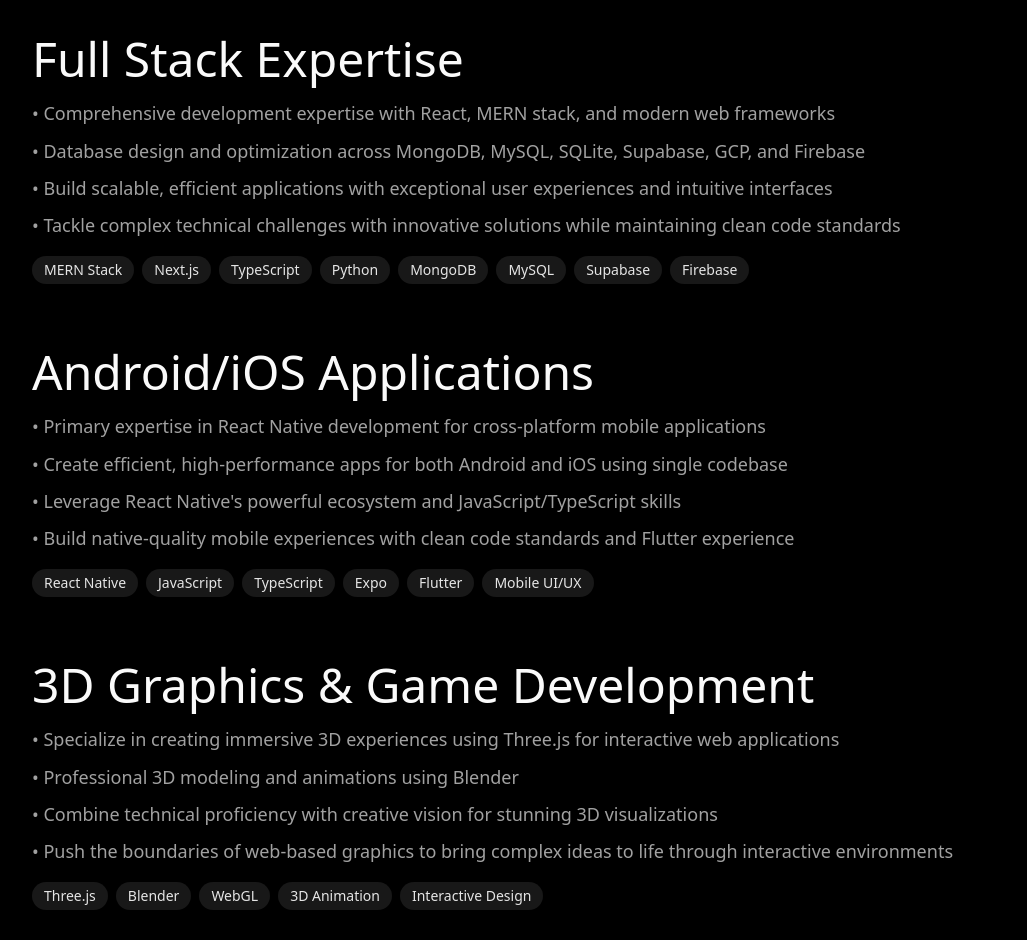
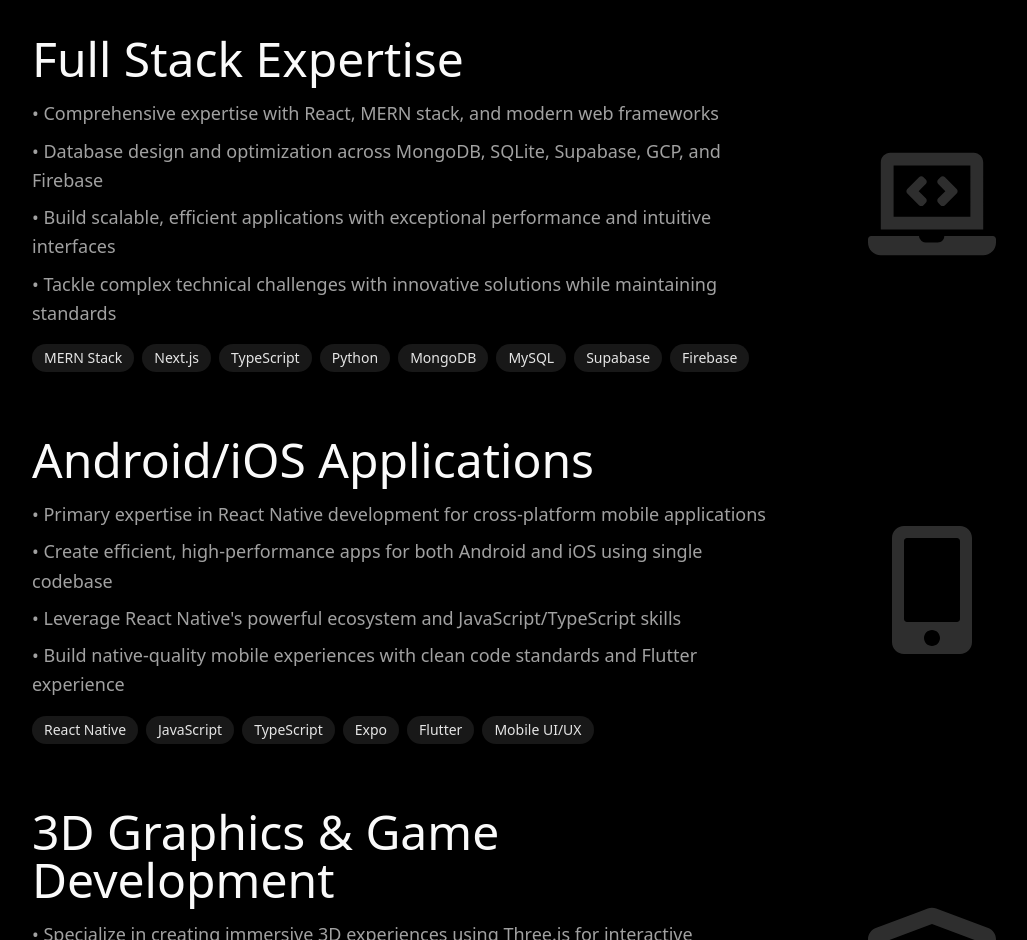
Before and after one commit to NafisRayan/NafisRayan-Portfolio, a Next.js app: page / in a window 1280 px wide. Shown: the part 11060-12000 px from the top of the page, without its empty margins (96-1123 px from the left). Built offline with nearby package versions, Linux system fonts and the light colour scheme.

Commit message:
feat: add react-icons dependency and integrate icons in SkillsSection for enhanced visual appeal

```diff
--- a/package.json
+++ b/package.json
@@ -22,6 +22,7 @@
     "next-themes": "^0.4.6",
     "react": "^19.0.0",
     "react-dom": "^19.0.0",
+    "react-icons": "^5.5.0",
     "resend": "^4.5.1",
     "tailwind-merge": "^3.3.0"
   },
--- a/src/components/skills-section.tsx
+++ b/src/components/skills-section.tsx
@@ -1,6 +1,7 @@
 "use client"
 
 import React from "react"
+import { FaLaptopCode, FaMobileAlt, FaCube, FaBrain } from "react-icons/fa"
 
 export function SkillsSection() {
   return (
@@ -17,16 +18,17 @@
 
         <div className="space-y-12 sm:space-y-16">
           {/* Full Stack Development */}
-          <div className="space-y-3 sm:space-y-4">
+          <div className="flex flex-col md:flex-row items-center justify-between space-y-8 md:space-y-0 md:space-x-8">
+            <div className="space-y-3 sm:space-y-4 md:w-3/4">
               <h2 className="text-xl sm:text-2xl md:text-3xl lg:text-4xl xl:text-5xl font-light text-foreground">
                 Full Stack Expertise
               </h2>
               <div className="space-y-3 sm:space-y-4">
                 <ul className="text-sm sm:text-base lg:text-lg text-muted-foreground leading-relaxed space-y-2">
-                <li>• Comprehensive development expertise with React, MERN stack, and modern web frameworks</li>
-                <li>• Database design and optimization across MongoDB, MySQL, SQLite, Supabase, GCP, and Firebase</li>
-                <li>• Build scalable, efficient applications with exceptional user experiences and intuitive interfaces</li>
-                <li>• Tackle complex technical challenges with innovative solutions while maintaining clean code standards</li>
+                  <li>• Comprehensive expertise with React, MERN stack, and modern web frameworks</li>
+                  <li>• Database design and optimization across MongoDB, SQLite, Supabase, GCP, and Firebase</li>
+                  <li>• Build scalable, efficient applications with exceptional performance and intuitive interfaces</li>
+                  <li>• Tackle complex technical challenges with innovative solutions while maintaining standards</li>
                 </ul>
                 <div className="flex flex-wrap gap-1.5 sm:gap-2">
                   <span className="text-xs sm:text-sm text-primary px-2 sm:px-3 py-1 rounded-full bg-primary/10 inline-block">MERN Stack</span>
@@ -40,9 +42,14 @@
                 </div>
               </div>
             </div>
+            <div className="flex items-center justify-center md:w-1/4">
+              <FaLaptopCode className="text-primary text-7xl sm:text-8xl md:text-9xl opacity-20" />
+            </div>
+          </div>
 
           {/* Mobile Development */}
-          <div className="space-y-3 sm:space-y-4">
+          <div className="flex flex-col md:flex-row items-center justify-between space-y-8 md:space-y-0 md:space-x-8">
+            <div className="space-y-3 sm:space-y-4 md:w-3/4">
               <h2 className="text-xl sm:text-2xl md:text-3xl lg:text-4xl xl:text-5xl font-light text-foreground">
                 Android/iOS Applications
               </h2>
@@ -50,7 +57,7 @@
                 <ul className="text-sm sm:text-base lg:text-lg text-muted-foreground leading-relaxed space-y-2">
                   <li>• Primary expertise in React Native development for cross-platform mobile applications</li>
                   <li>• Create efficient, high-performance apps for both Android and iOS using single codebase</li>
-                <li>• Leverage React Native&apos;s powerful ecosystem and JavaScript/TypeScript skills</li>
+                  <li>• Leverage React Native&#39;s powerful ecosystem and JavaScript/TypeScript skills</li>
                   <li>• Build native-quality mobile experiences with clean code standards and Flutter experience</li>
                 </ul>
                 <div className="flex flex-wrap gap-1.5 sm:gap-2">
@@ -63,18 +70,23 @@
                 </div>
               </div>
             </div>
+            <div className="flex items-center justify-center md:w-1/4">
+              <FaMobileAlt className="text-primary text-7xl sm:text-8xl md:text-9xl opacity-20" />
+            </div>
+          </div>
 
           {/* 3D Graphics Development */}
-          <div className="space-y-3 sm:space-y-4">
+          <div className="flex flex-col md:flex-row items-center justify-between space-y-8 md:space-y-0 md:space-x-8">
+            <div className="space-y-3 sm:space-y-4 md:w-3/4">
               <h2 className="text-xl sm:text-2xl md:text-3xl lg:text-4xl xl:text-5xl font-light text-foreground">
                 3D Graphics & Game Development
               </h2>
               <div className="space-y-3 sm:space-y-4">
                 <ul className="text-sm sm:text-base lg:text-lg text-muted-foreground leading-relaxed space-y-2">
-                <li>• Specialize in creating immersive 3D experiences using Three.js for interactive web applications</li>
-                <li>• Professional 3D modeling and animations using Blender</li>
+                  <li>• Specialize in creating immersive 3D experiences using Three.js for interactive applications</li>
+                  <li>• Professional 3D modeling and animations using tools like Blender and WebGL</li>
                   <li>• Combine technical proficiency with creative vision for stunning 3D visualizations</li>
-                <li>• Push the boundaries of web-based graphics to bring complex ideas to life through interactive environments</li>
+                  <li>• Push the boundaries to bring complex ideas to life through interactive environments</li>
                 </ul>
                 <div className="flex flex-wrap gap-1.5 sm:gap-2">
                   <span className="text-xs sm:text-sm text-primary px-2 sm:px-3 py-1 rounded-full bg-primary/10 inline-block">Three.js</span>
@@ -85,15 +97,20 @@
                 </div>
               </div>
             </div>
+            <div className="flex items-center justify-center md:w-1/4">
+              <FaCube className="text-primary text-7xl sm:text-8xl md:text-9xl opacity-20" />
+            </div>
+          </div>
 
           {/* AI Solutions */}
-          <div className="space-y-3 sm:space-y-4">
+          <div className="flex flex-col md:flex-row items-center justify-between space-y-8 md:space-y-0 md:space-x-8">
+            <div className="space-y-3 sm:space-y-4 md:w-3/4">
               <h2 className="text-xl sm:text-2xl md:text-3xl lg:text-4xl xl:text-5xl font-light text-foreground">
                 AI/ML Solutions
               </h2>
               <div className="space-y-3 sm:space-y-4">
                 <ul className="text-sm sm:text-base lg:text-lg text-muted-foreground leading-relaxed space-y-2">
-                <li>• Develop intelligent applications and machine learning solutions using Flask for robust backend services</li>
+                  <li>• Develop intelligent machine learning solutions using Flask for robust backend services</li>
                   <li>• Create interactive AI interfaces with Gradio and Streamlit for seamless user experiences</li>
                   <li>• Build computer vision algorithms and autonomous systems with advanced AI technologies</li>
                   <li>• Focus on solving real-world problems through powerful, user-friendly AI-driven applications</li>
@@ -108,6 +125,10 @@
                 </div>
               </div>
             </div>
+            <div className="flex items-center justify-center md:w-1/4">
+              <FaBrain className="text-primary text-7xl sm:text-8xl md:text-9xl opacity-20" />
+            </div>
+          </div>
         </div>
       </div>
     </section>
```
Also changed, not shown: 1 other file (tests, documents, lock files or other folders). Lines whose indentation alone changed are shown as unchanged.
